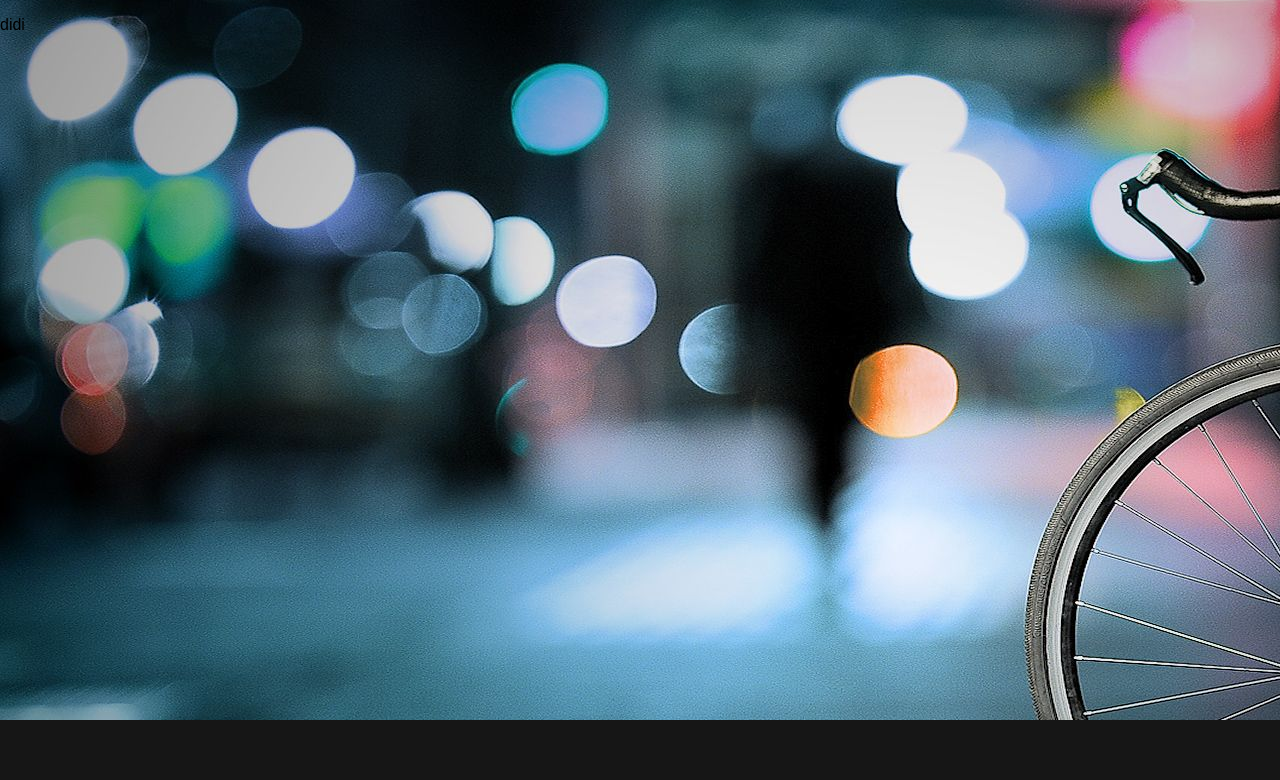
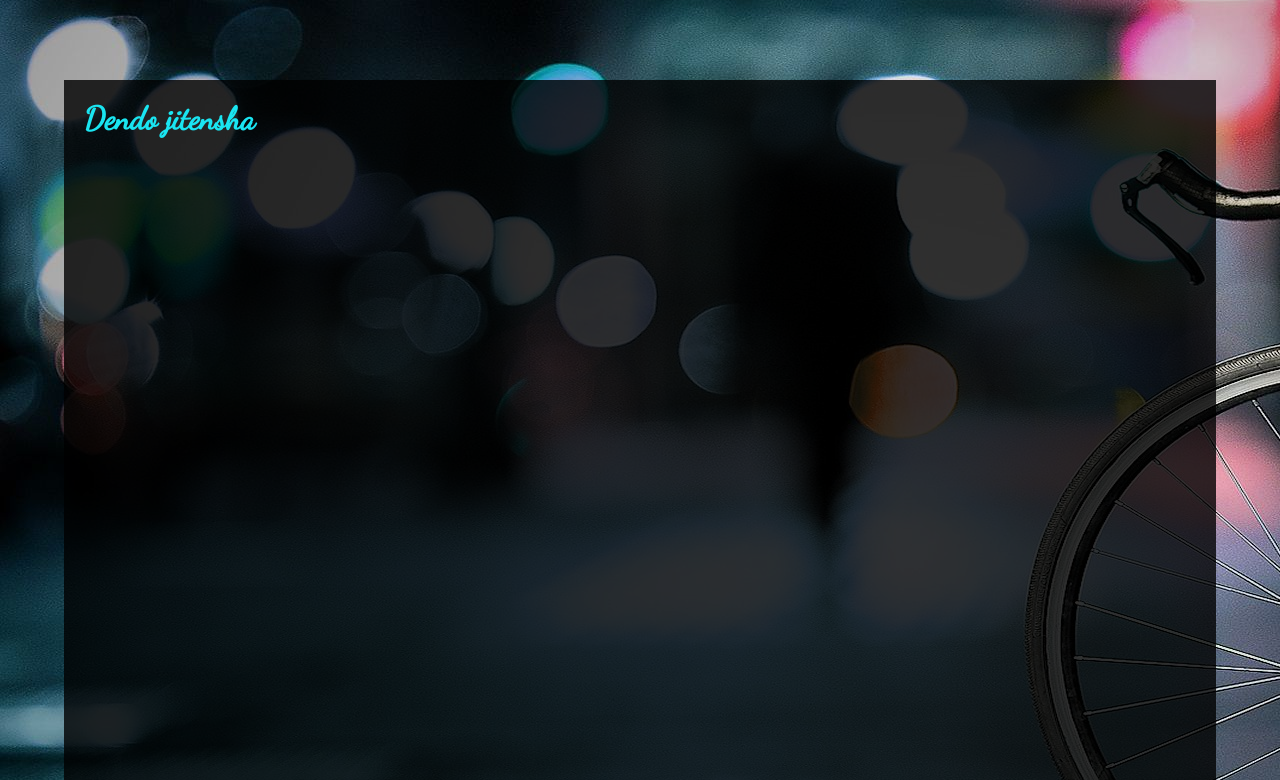
Before and after one commit to sachamutschler/5Bits_Dendo, a PHP site: page / in a window 1280 px wide. Shown: the part 80-860 px from the top of the page. Before the commit the page ends 800 px from the top, so only its background shows below. Run offline with PHP 8.4, Linux system fonts and the light colour scheme.

Commit message:
page accueil

```diff
--- a/View/accueil.php
+++ b/View/accueil.php
@@ -8,10 +8,11 @@
 
 <div id="header">
     <?php include ('navbar.php'); ?>
+    <link href="public/css/accueil.css" rel="stylesheet">
 </div>
 
-<div id="contenu_accueil">
-    <p>didi</p>
+<div class="contenu">
+    <h1 class="titre_page">Dendo jitensha</h1>
 </div>
 
 </body>
--- a/View/produits.php
+++ b/View/produits.php
@@ -10,7 +10,9 @@
     <?php include ('navbar.php'); ?>
 </div>
 
-<h1 class="titre_page">Nos produits</h1>
+<div class="contenu">
+    <h1 class="titre_page">Nos produits</h1>
+</div>
 
 <div id="contenu_page">
 
--- a/public/css/main.css
+++ b/public/css/main.css
@@ -22,9 +22,17 @@ body {
 }
 
 .titre_page {
-    width: 80%;
-    margin-left: auto;
-    margin-right: auto;
+    padding-top: 20px;
+    padding-left: 20px;
     font-family: 'Dancing Script', cursive;
     color: #1AE5F1;
 }
+
+.contenu {
+    width: 90%;
+    background: rgba(0,0,0,0.8);
+    margin: auto;
+    height: max-content;
+    min-height: 700px;
+    margin-top: 80px;
+}
```
Also changed, not shown: public/css/accueil.css (added).
